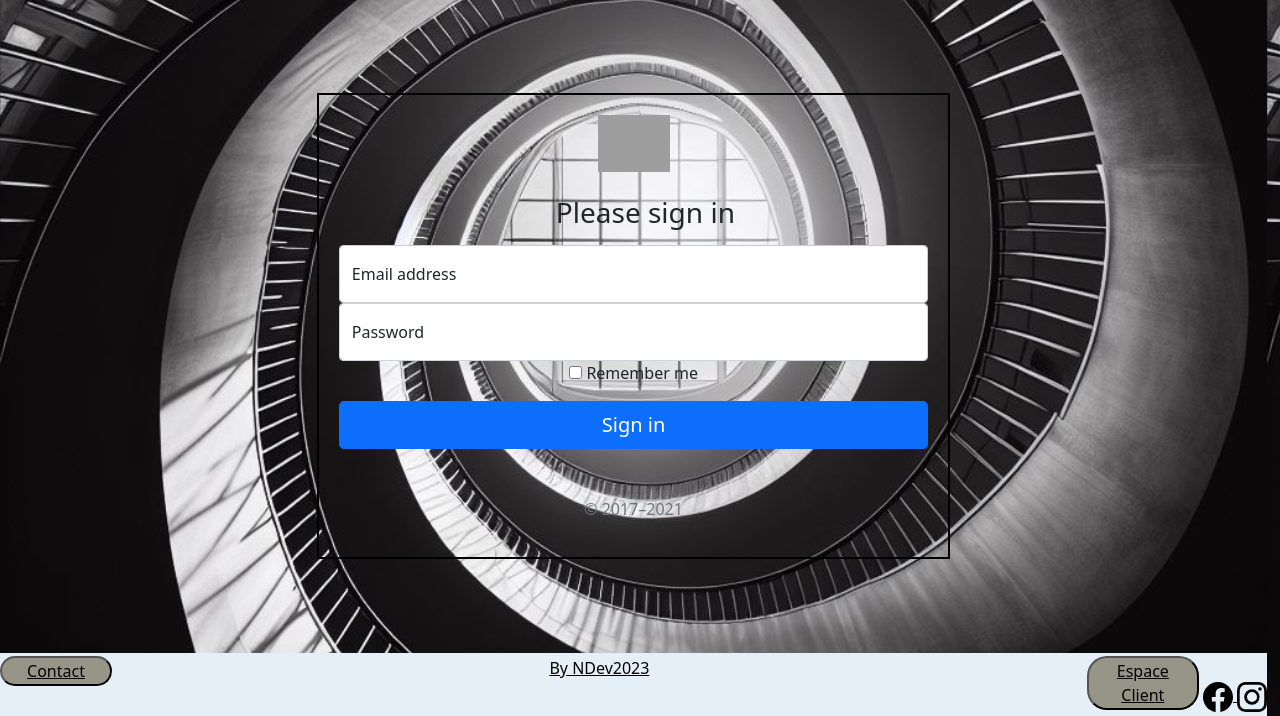
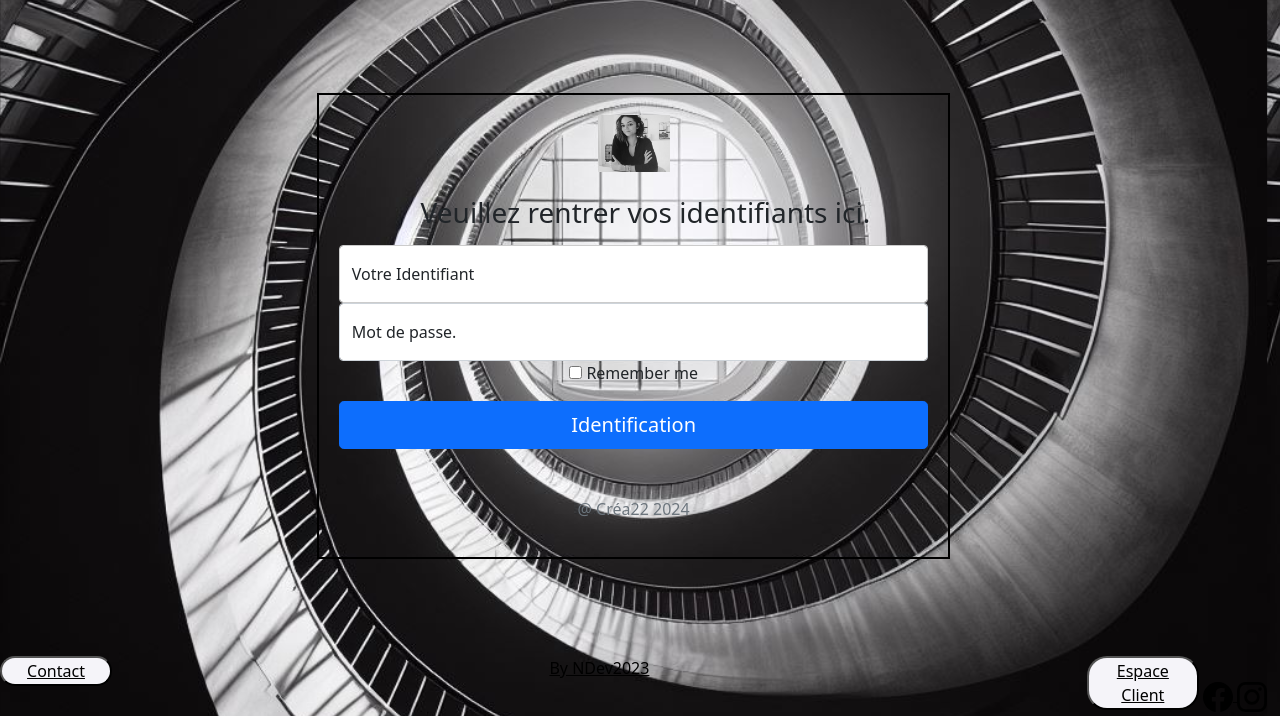
Before and after one commit to Dnico13/crea22, a PHP site: page /espaceClient.php in a window 1280 px wide. Shown: the part 84-800 px from the top of the page. Run offline with PHP 8.4, Linux system fonts and the light colour scheme; grey boxes are pictures that could not be loaded.

Commit message:
realisation ok

```diff
--- a/contact.php
+++ b/contact.php
@@ -5,6 +5,8 @@
 
 <body>
 <form>
+  <div class="h3 text-center">Formulaire de Contact</div>
+
   <label for="nom">Nom :</label>
   <input type="text" id="nom" name="nom"><br><br>
   <label for="prenom">Prénom :</label>
@@ -13,6 +15,8 @@
   <input type="email" id="email" name="email"><br><br>
   <label for="telephone">Numéro de téléphone :</label>
   <input type="tel" id="telephone" name="telephone"><br><br>
+  <Label for="message">Message:</Label>
+  <textarea name="message" id="message"  cols="73" rows="5" placeholder="Laissez votre message ici..."></textarea>
   <input type="submit" value="Envoyer">
 </form>
 
--- a/css/_base.scss
+++ b/css/_base.scss
@@ -3,11 +3,12 @@
 $fontsize : 15.5px;
 $fontsizereduc: 10.3px;
 $colorbutton : #C8E2ED;
-$colorfontf1 : black;
-$colorfontF2 : white;
+
+
 $colorfontf3 : grey;
-$colorbuttonfooter: #969587;
-//$colorbackgroundfooter: #D9D9D9;
-//$colorbutton :#93a2aa;
-//$colorbuttonfooter: #c0cdd4;
-$colorbackgroundfooter:#e4eff7;
+//$colorbuttonfooter: #969587;
+//$colorbackgroundfooter:#e4eff7;
+$colorbuttonfooter: #F5F4F9;
+$colorfontf1 :#E0CDA9;
+$colorbackgroundfooter : RGBA (84,82,83,70);
+$colorfontF2: #E0CDA9;
--- a/css/_deroulement.scss
+++ b/css/_deroulement.scss
@@ -17,8 +17,9 @@
     flex-shrink: 0;
     width: 20.3125rem;
     border: 1px solid #D9D9D9;
-    background: rgba(207, 199, 188, 0.33);
+    background: rgba(207, 199, 188, 0.2);
     border-radius: 1.875rem;
+    color: $colorfontf1;
 
 }
 .bullePic{
--- /dev/null
+++ b/css/_realisation.scss
@@ -0,0 +1,20 @@
+.ContainerRealisation{
+    display: flex;
+    flex: row;
+    flex-wrap: wrap;
+    justify-content: center;
+
+}
+.cssBullePicRealisation{
+    height: 16.0625rem;
+
+    width: 18.625rem;
+
+    border: 5px solid #C4C4C4;
+    background: url(<path-to-image>), lightgray 50% / cover no-repeat;
+    box-shadow: 0px 4px 4px 0px rgba(0, 0, 0, 0.25);
+    border-radius: 1.875rem;
+    flex-basis: calc(33.33% - 20px);
+    margin: 30px;
+
+}
--- a/css/style.css
+++ b/css/style.css
@@ -222,7 +222,7 @@
 }
 
 .btnf {
-  background-color: #969587;
+  background-color: #F5F4F9;
   border-radius: 20px;
   width: 7rem;
 }
@@ -230,7 +230,7 @@
 .footer {
   width: 100%;
   height: 10%;
-  background-color: #e4eff7;
+  background-color: RGBA 84, 82, 83, 70;
   display: flex;
   flex-direction: row;
   justify-content: space-between;
--- a/css/style.scss
+++ b/css/style.scss
@@ -9,3 +9,5 @@
 @import '_contact.scss';
 @import '_deroulement.scss';
 @import '_charte.scss';
+@import '_realisation';
+@import 'detailRealisation.scss'
--- a/espaceClient.php
+++ b/espaceClient.php
@@ -9,16 +9,16 @@
 
 <main class="form-signin">
   <form>
-    <img class="mb-4" src="/docs/5.0/assets/brand/bootstrap-logo.svg" alt="" width="72" height="57">
-    <h1 class="h3 mb-3 fw-normal">Please sign in</h1>
+    <img class="mb-4" src="./asset/chloee-piasechinb.png" alt="" width="72" height="57">
+    <h1 class="h3 mb-3 fw-normal">Veuillez rentrer vos identifiants ici.</h1>
 
     <div class="form-floating">
       <input type="email" class="form-control" id="floatingInput" placeholder="name@example.com">
-      <label for="floatingInput">Email address</label>
+      <label for="floatingInput">Votre Identifiant</label>
     </div>
     <div class="form-floating">
       <input type="password" class="form-control" id="floatingPassword" placeholder="Password">
-      <label for="floatingPassword">Password</label>
+      <label for="floatingPassword">Mot de passe.</label>
     </div>
 
     <div class="checkbox mb-3">
@@ -26,8 +26,8 @@
         <input type="checkbox" value="remember-me"> Remember me
       </label>
     </div>
-    <button class="w-100 btn btn-lg btn-primary" type="submit">Sign in</button>
-    <p class="mt-5 mb-3 text-muted">© 2017–2021</p>
+    <button class="w-100 btn btn-lg btn-primary" type="submit">Identification</button>
+    <p class="mt-5 mb-3 text-muted">@ Créa22 2024</p>
   </form>
 </main>
 </body>
--- a/index.php
+++ b/index.php
@@ -6,14 +6,14 @@
 
 <body>
 
-    <main class="container d-flex flex-column justify-content-center align-items-center text-center">
+    <main class="container d-flex flex-column justify-content-center align-items-end text-center">
         <div class="row">
         <div class="col-12 titrepresentation order-lg-2">
                 <p> Chloee Piasechi</p>
                 <p>Architecte d'interieur</p>
             </div>
             <div class="col-12 order-lg-1">
-                <img src="./asset/chloee-piasechi.webp" alt="photo de portrait de Chloee Piasechi" class="picturechloee">
+                <img src="./asset/chloee-piasechi4.png" alt="photo de portrait de Chloee Piasechi" class="picturechloee">
             </div>
 
             <div class="col-12 order-lg-3">
```
Also changed, not shown: other parts of css/style.css (+22 -3 lines), realisation.php (+10 -5 lines), asset/chapelle1.webp (added), asset/chloee-piasechi3.png (added), asset/chloee-piasechi4.png (added), asset/chloee-piasechinb.png (added), asset/le-102-5.webp (added), asset/le602.webp (added), asset/renovation_boutique_Trabaud.webp (added), asset/vue-3d.webp (added), css/_detailRealisation.scss (added), detailRealisation.php (added), 1 other file.
